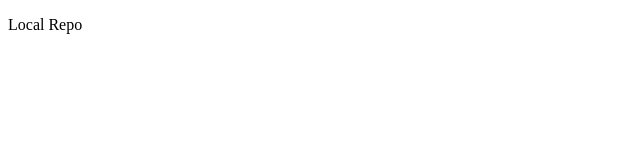
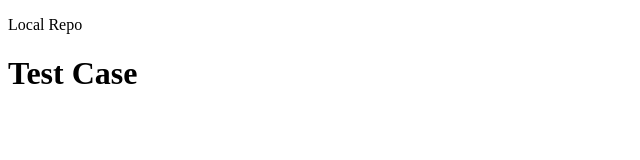
Before and after one commit to officialsalman/localrepo, a plain HTML site: page index.html in a window 1280 px wide. Shown: the whole page, without its empty margins (0-640 px from the left). Drawn offline with Linux system fonts and the light colour scheme.

Commit message:
change in html

```diff
--- a/index.html
+++ b/index.html
@@ -7,5 +7,6 @@
 </head>
 <body>
     <p>Local Repo</p>
+    <h1>Test Case</h1>
 </body>
 </html>
```
